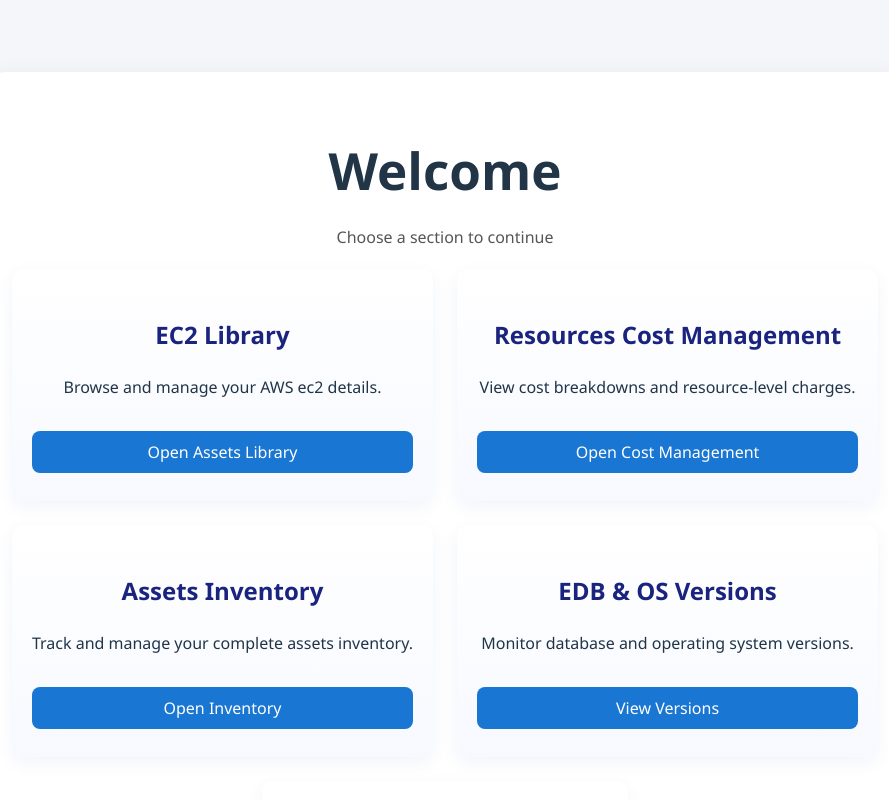
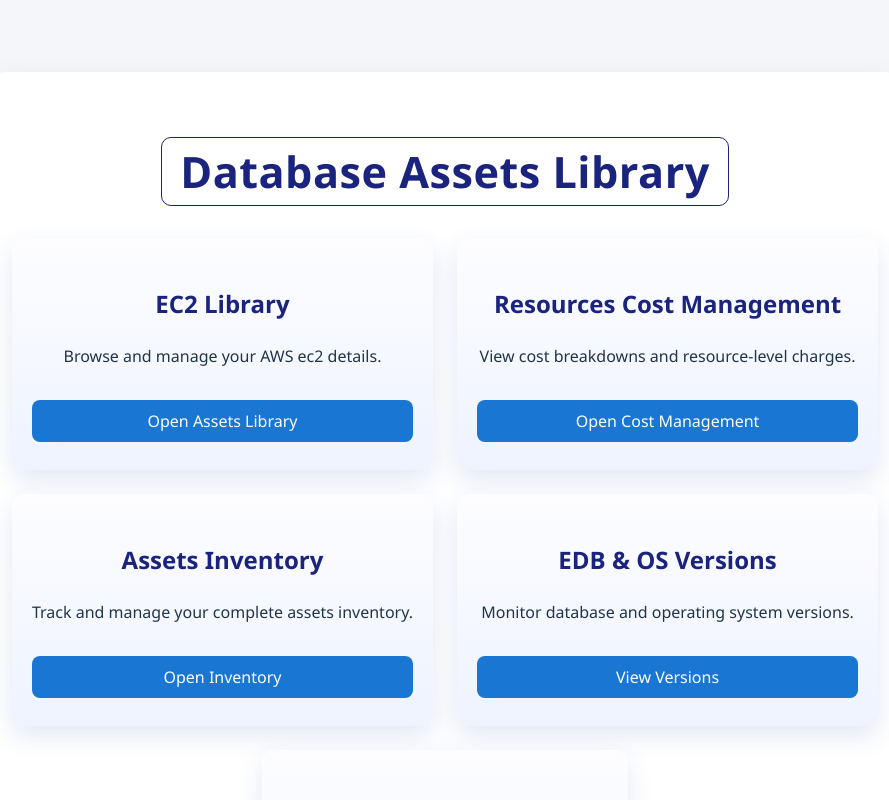
Before and after one commit to Dilusha-9807/AWS-Asset-Library, a React (Vite) app in the folder Front-end/: page / in a window 1280 px wide. Shown: the top 800 px of the page, without its empty margins (195-1084 px from the left). Built offline with nearby package versions, Linux system fonts and the light colour scheme.

Commit message:
add Front end changes

```diff
--- a/Front-end/src/App.css
+++ b/Front-end/src/App.css
@@ -83,6 +83,15 @@
   margin-bottom: 12px;
 }
 
+.cost-header-row {
+  display: flex;
+  justify-content: flex-start;
+  align-items: center;
+  width: 100%;
+  margin-bottom: 8px;
+}
+
+
 .home-container {
   max-width: 1100px;
   margin: 40px auto;
@@ -92,9 +101,19 @@
   box-shadow: 0 4px 24px rgba(0,0,0,0.06);
   text-align: center;
 }
-.home-sub { color: #555; margin-top: -8px; margin-bottom: 20px; }
+.home-title {
+  color: #1a237e;
+  margin-bottom: 24px;
+  display: inline-block;
+  border: 1px solid #1a237e;
+  border-radius: 10px;
+  padding: 10px 18px;
+  font-size: 2.7rem;
+  letter-spacing: 0.5px;
+}
 .home-grid {
   display: grid;
+  margin-top: 8px;
   grid-template-columns: 1fr 1fr;
   gap: 24px;
   align-items: stretch;
@@ -105,17 +124,17 @@
   justify-self: center;
 }
 .home-card {
-  background: linear-gradient(180deg, #ffffff, #f7f9ff);
+  background: linear-gradient(180deg, #fdfdff 0%, #eef3ff 100%);
   border-radius: 12px;
   padding: 28px 20px;
-  box-shadow: 0 6px 18px rgba(30, 64, 175, 0.06);
+  box-shadow: 0 10px 26px rgba(30, 64, 175, 0.12);
   cursor: pointer;
   display: flex;
   flex-direction: column;
   justify-content: space-between;
   transition: transform 0.18s, box-shadow 0.18s;
 }
-.home-card:hover { transform: translateY(-6px); box-shadow: 0 10px 30px rgba(30,64,175,0.12); }
+.home-card:hover { transform: translateY(-6px); box-shadow: 0 14px 34px rgba(30,64,175,0.18); }
 .home-card h2 { color: #1a237e; margin-bottom: 6px; }
 .home-cta { margin-top: 16px; background: #1976d2; color: white; border: none; padding: 10px 16px; border-radius: 8px; cursor: pointer; }
 .home-cta:hover { background: #0d47a1; }
--- a/Front-end/src/pages/ASSETS_INVENTORY/AssetsInventory.jsx
+++ b/Front-end/src/pages/ASSETS_INVENTORY/AssetsInventory.jsx
@@ -398,7 +398,7 @@
   return (
     <div className="dashboard-container">
       <div className="header-row">
-        <button className="back-btn" onClick={onBack}>← Back to list</button>
+        <button className="back-btn" onClick={onBack}>← Back</button>
         <div className="header-actions">
           <button
             className="download-btn"
--- a/Front-end/src/pages/BACKUP_LOGS/BackupLogs.jsx
+++ b/Front-end/src/pages/BACKUP_LOGS/BackupLogs.jsx
@@ -131,10 +131,11 @@
 
   return (
     <div className="dashboard-container" style={{ maxWidth: '52%', width: '52%' }}>
-      <div className="header-row">
-        <button className="back-btn" onClick={onBack}>← Back to list</button>
-        <h1 style={{ margin: 0 }}>Backup Logs</h1>
+      <div className="cost-header-row">
+        <button className="back-btn" onClick={onBack}>← Back</button>
       </div>
+
+      <h1 style={{ marginTop: 0 }}>Backup Logs</h1>
 
       <div className="content-section" style={{ width: '100%' }}>
         {/* Table-style hierarchy with three columns */}
--- a/Front-end/src/pages/COST_MANAGEMENT/CostDashboard.jsx
+++ b/Front-end/src/pages/COST_MANAGEMENT/CostDashboard.jsx
@@ -531,7 +531,9 @@
 
   return (
     <div className="dashboard-container">
-      <button className="back-btn" onClick={onBack}>← Back</button>
+      <div className="cost-header-row">
+        <button className="back-btn" onClick={onBack}>← Back</button>
+      </div>
       <h1>AWS Cost Dashboard</h1>
 
       <div className="accounts-grid">
--- a/Front-end/src/pages/EC2_S3_Details/AssetDetail.jsx
+++ b/Front-end/src/pages/EC2_S3_Details/AssetDetail.jsx
@@ -44,18 +44,23 @@
     return () => { mounted = false; };
   }, [name]);
 
-  if (loading) return <div className="dashboard-container">Loading assets...</div>;
-  if (error) return <div className="dashboard-container" style={{ color: 'red' }}>Error: {error}</div>;
-
-  const ec2 = data?.Resources?.EC2 || [];
-
     return (
     <div className="dashboard-container">
-      <button className="back-btn" onClick={onBack}>← Back to list</button>
+      <div className="cost-header-row">
+        <button className="back-btn" onClick={onBack}>← Back</button>
+      </div>
+
+      {loading && <div>Loading assets...</div>}
+      {error && <div style={{ color: 'red' }}>Error: {error}</div>}
+
+      {!loading && !error && (
+        <>
           <h1>{name} — EC2 Resources</h1>
           <p>Region: {data.Region} | Timestamp: {data.Timestamp}</p>
 
-      {ec2.length === 0 ? (
+          {(() => {
+            const ec2 = data?.Resources?.EC2 || [];
+            return ec2.length === 0 ? (
               <p>No EC2 resources found.</p>
             ) : (
               <table className="cost-table">
@@ -97,6 +102,9 @@
                   ))}
                 </tbody>
               </table>
+            );
+          })()}
+        </>
       )}
 
       {volModal && (
--- a/Front-end/src/pages/EC2_S3_Details/AssetsLibrary.jsx
+++ b/Front-end/src/pages/EC2_S3_Details/AssetsLibrary.jsx
@@ -22,7 +22,9 @@
 
   return (
     <div className="dashboard-container">
-      <button className="back-btn" onClick={onBack}>← Back</button>
+      <div className="cost-header-row">
+        <button className="back-btn" onClick={onBack}>← Back</button>
+      </div>
       {view === 'list' && (
         <div>
           <h1>Assets Library</h1>
--- a/Front-end/src/pages/EDB_OS_VERSIONS/EdbOsVersions.jsx
+++ b/Front-end/src/pages/EDB_OS_VERSIONS/EdbOsVersions.jsx
@@ -486,7 +486,7 @@
   return (
     <div className="dashboard-container">
       <div className="header-row">
-        <button className="back-btn" onClick={onBack}>← Back to list</button>
+        <button className="back-btn" onClick={onBack}>← Back</button>
         <div className="header-actions">
           <button
             className="download-btn"
--- a/Front-end/src/pages/Home.jsx
+++ b/Front-end/src/pages/Home.jsx
@@ -4,8 +4,7 @@
 export default function Home({ onGoTo }) {
   return (
     <div className="home-container">
-      <h1>Welcome</h1>
-      <p className="home-sub">Choose a section to continue</p>
+      <h1 className="home-title">Database Assets Library</h1>
       <div className="home-grid">
         <section className="home-card" onClick={() => onGoTo('assets')} role="button" tabIndex={0}>
           <h2>EC2 Library</h2>
```
Lines whose indentation alone changed are shown as unchanged.
